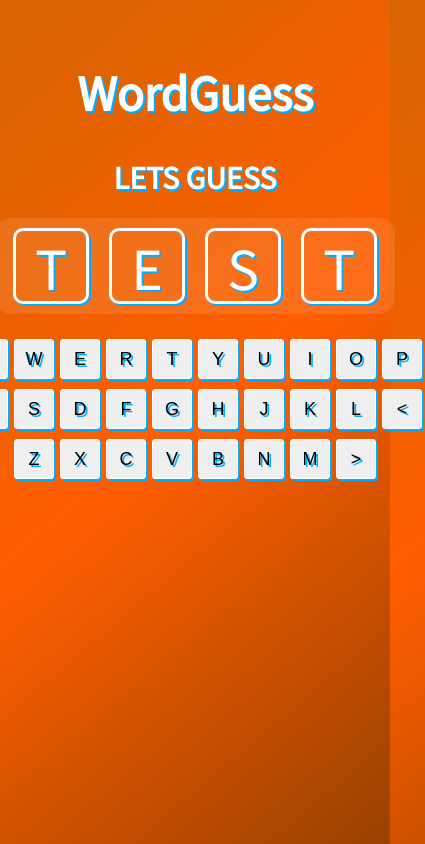
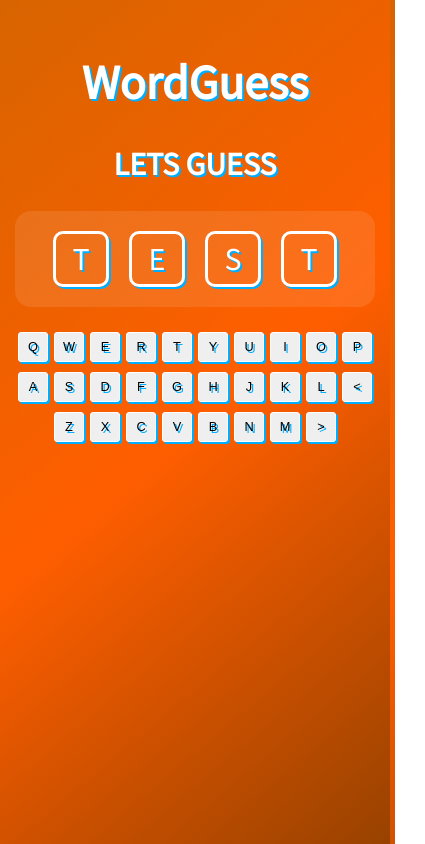
Before and after one commit to qkas/WordGuess, a plain HTML site: page index.html in a window 390 px wide. Shown: the whole page, 425 px wide, since content can reach past the window. Drawn offline with Linux system fonts and the light colour scheme.

Commit message:
Improved responsibility and scaled sizes down for mobile

```diff
--- a/style.css
+++ b/style.css
@@ -9,10 +9,13 @@ body {
     display: flex;
     justify-content: center;
     align-items: center;
+    margin: 0;
+    padding: 0;
 }
 
 h1 {
-    font-size: 50px;
+    font-size: 3rem;
+    text-align: center;
 }
 
 a {
@@ -23,26 +26,26 @@ a {
 
 h2 {
     text-shadow: 2px 2px #00aeff;
-    margin: 0 20px;
-    font-size: 32px;
+    font-size: 2rem;
+    text-align: center;
 }
 
 .wrapper {
     text-align: center;
-    width: 400px;
+    width: 90%;
     max-width: 768px;
     padding: 20px;
 }
 
 .boxes {
     display: flex;
+    flex-wrap: wrap;
     justify-content: center;
-    margin: auto;
-    font-size: 60px;
     color: #fff;
     background: rgba(255, 255, 255, 0.1);
     border-radius: 16px;
-    margin: 20px 0px;
+    margin: 20px 0;
+    padding: 10px;
 }
 
 .box {
@@ -50,9 +53,13 @@ h2 {
     height: 70px;
     border: 3px solid #fff;
     border-radius: 10px;
-    margin: 10px 10px;
+    margin: 10px;
+    font-size: 3rem;
     text-shadow: 2px 2px #00aeff;
     box-shadow: 2px 2px #00aeff;
+    display: flex;
+    align-items: center;
+    justify-content: center;
 }
 
 .keyboard {
@@ -69,7 +76,7 @@ h2 {
 .keyboard-button {
     width: 40px;
     height: 40px;
-    font-size: 18px;
+    font-size: 1rem;
     border: 1px solid #fff;
     border-radius: 3px;
     margin: 0 3px;
@@ -77,3 +84,21 @@ h2 {
     text-shadow: 2px 2px #00aeff;
     box-shadow: 2px 2px #00aeff;
 }
+
+@media (max-width: 768px) {
+    .wrapper {
+        width: 95%;
+    }
+
+    .box {
+        width: 50px;
+        height: 50px;
+        font-size: 2rem;
+    }
+
+    .keyboard-button {
+        width: 30px;
+        height: 30px;
+        font-size: 0.8rem;
+    }
+}
```
